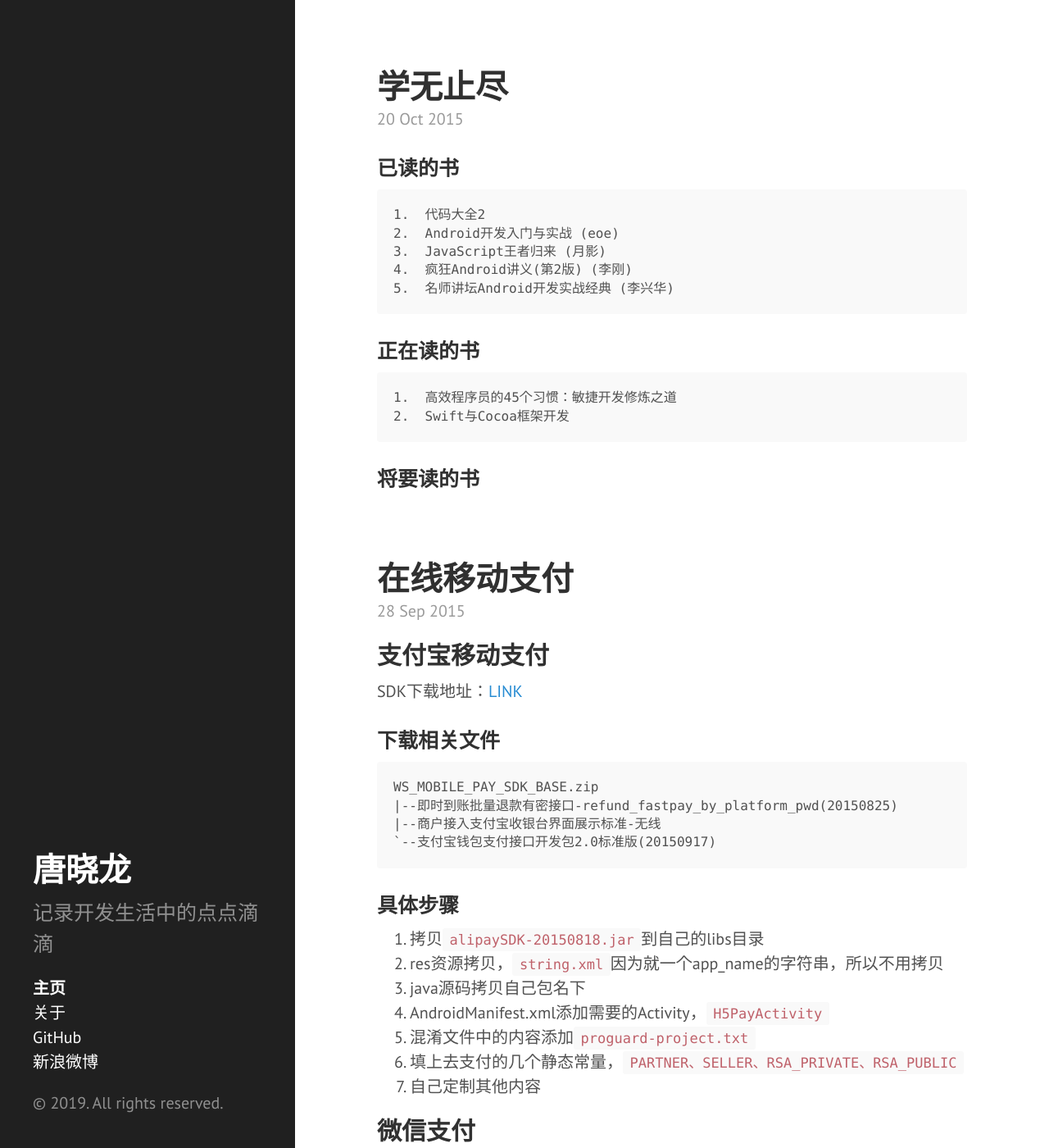
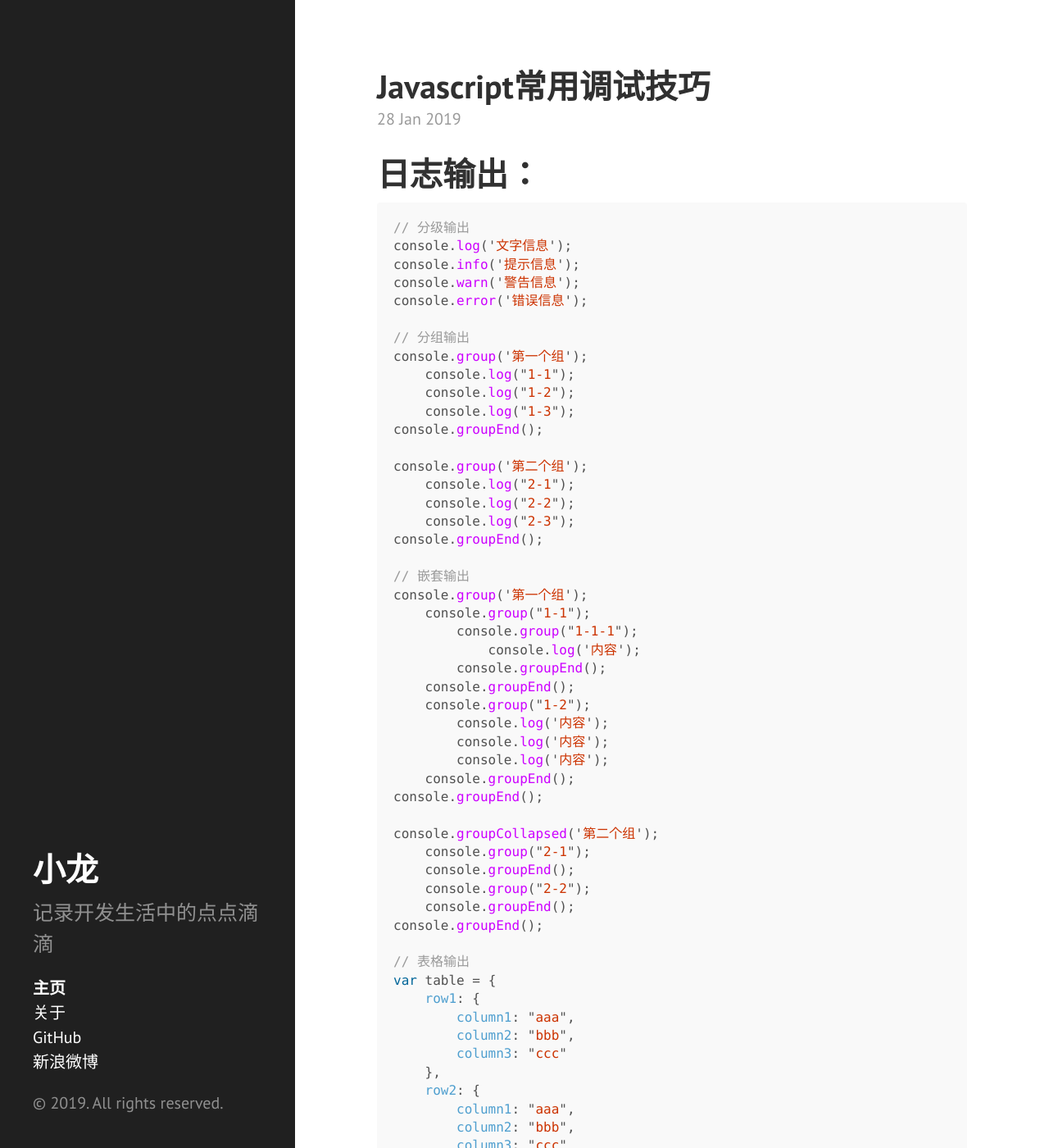
Before and after one commit to txlong/txlong.github.io, a Jekyll site: the page built from index.html, in a window 1280 px wide and 1400 px high. Shown: the whole window at 82% size. Built offline with Jekyll 4.4.1, drawn with Linux system fonts in a browser that asks for light colours; Markdown is read by kramdown in place of the engine named in the settings; the list of posts is cut into pages by our own code; some of the changed text lies outside the part shown.

Commit message:
Javascript调试1，日志

````diff
--- a/_config.yml
+++ b/_config.yml
@@ -13,13 +13,13 @@
 # Setup
 excerpt_separator: <!--more-->
 
-title:            '唐晓龙'
+title:            '小龙'
 tagline:          'Android开发相关博客'
 description:      "记录开发生活中的点点滴滴"
 url:              http://txlong.github.io
 
 author:
-  name:           '唐晓龙'
+  name:           '小龙'
   url:            https://txlong-onz.iteye.com
 
 paginate:         5
--- /dev/null
+++ b/_posts/2019-01-28-JavascriptDebug.md
@@ -0,0 +1,177 @@
+---
+layout: post
+title:  "Javascript常用调试技巧"
+date:   2019-01-28
+categories: random
+---
+
+# 日志输出：
+
+```javascript
+// 分级输出
+console.log('文字信息');
+console.info('提示信息');
+console.warn('警告信息');
+console.error('错误信息');
+
+// 分组输出
+console.group('第一个组');
+    console.log("1-1");
+    console.log("1-2");
+    console.log("1-3");
+console.groupEnd();
+
+console.group('第二个组');
+    console.log("2-1");
+    console.log("2-2");
+    console.log("2-3");
+console.groupEnd();
+
+// 嵌套输出
+console.group('第一个组');
+    console.group("1-1");
+        console.group("1-1-1");
+            console.log('内容');
+        console.groupEnd();
+    console.groupEnd();
+    console.group("1-2");
+        console.log('内容');
+        console.log('内容');
+        console.log('内容');
+    console.groupEnd();
+console.groupEnd();
+
+console.groupCollapsed('第二个组');
+    console.group("2-1");
+    console.groupEnd();
+    console.group("2-2");
+    console.groupEnd();
+console.groupEnd();
+
+// 表格输出
+var table = {
+    row1: {
+        column1: "aaa",
+        column2: "bbb",
+        column3: "ccc"
+    },
+    row2: {
+        column1: "aaa",
+        column2: "bbb",
+        column3: "ccc"
+    },
+    row3: {
+        column1: "aaa",
+        column2: "bbb",
+        column3: "ccc"
+    },
+    row4: {
+        column1: "aaa",
+        column2: "bbb",
+        column3: "ccc"
+    }
+}
+console.table(table);
+
+var newTable = [
+    ["aa","bb","cc"],
+    ["dd","ee","ff"],
+    ["gg","hh","ii"],
+]
+console.table(newTable);
+```
+
+```javascript
+// 可以在输出的对象、变量前加上提示信息，增加辨识度
+var name = "iAnonymous"
+console.log("提示语：", name);
+
+// 格式化输出
+// %s   字符串输出
+// %d   整数输出
+// %i   整数输出
+// %f   浮点数输出
+// %o   打印javascript对象，可以是整数、字符串以及JSON数据
+
+var book = {
+    name: "JiuZhangSuanShu",
+    price: 23
+}
+console.log("%s整数部分：%d，带上小数是：%f，来自%o", "圆周率", 3.1415, 3.1415, book);
+```
+
+说明：console
+
+# 查看功能
+
+```javascript
+// 查看变量
+var coder = {
+    name: 'iAnonymous',
+    bio: 'coding'
+}
+console.log("console.dir(coder)");
+console.dir(coder);
+console.dirxml(coder);// 在Chrome中console.dirxml()和console.log()效果相同
+```
+
+# 判断输出
+
+```javascript
+console.assert(true, "你永远看不见我");
+console.assert((function() { return true;})(), "你永远看不见我");
+
+console.assert(false, "你看得见我");
+console.assert((function() { return false;})(), "你看得见我");
+```
+
+# 计次输出
+
+```javascript
+(function () {
+    for(var i = 0; i < 3; i++){
+        console.count("运行次数：");
+    }
+})()
+```
+
+# 追踪调用堆栈
+
+```javascript
+function add(a, b) {
+    console.trace("Add function");
+    return a + b;
+}
+
+function add3(a, b) {
+    return add2(a, b);
+}
+
+function add2(a, b) {
+    return add1(a, b);
+}
+
+function add1(a, b) {
+    return add(a, b);
+}
+
+var x = add3(1, 1);
+```
+
+# 计时功能
+
+```javascript
+console.time("Chrome中循环1000次的时间");
+for(var i = 0; i < 1000; i++)
+{
+
+}
+console.timeEnd("Chrome中循环1000次的时间");
+```
+
+# 自定义样式
+
+```javascript
+// 使用%c为打印内容定义样式,再输出信息前加上%c，后面写上标准的css样式，就可以为输出的信息添加样式了
+console.log("%cMy stylish message", "color: red; font-style: italic");
+```
````
Also changed, not shown: _posts/2014-10-22-HelloWorld.md (+1 -1 lines), about.md (+1 -1 lines).
